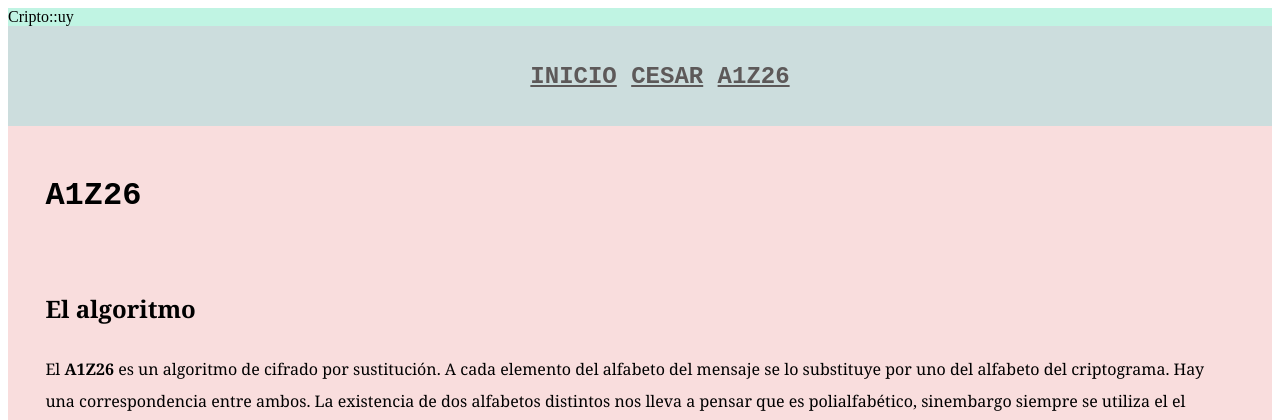
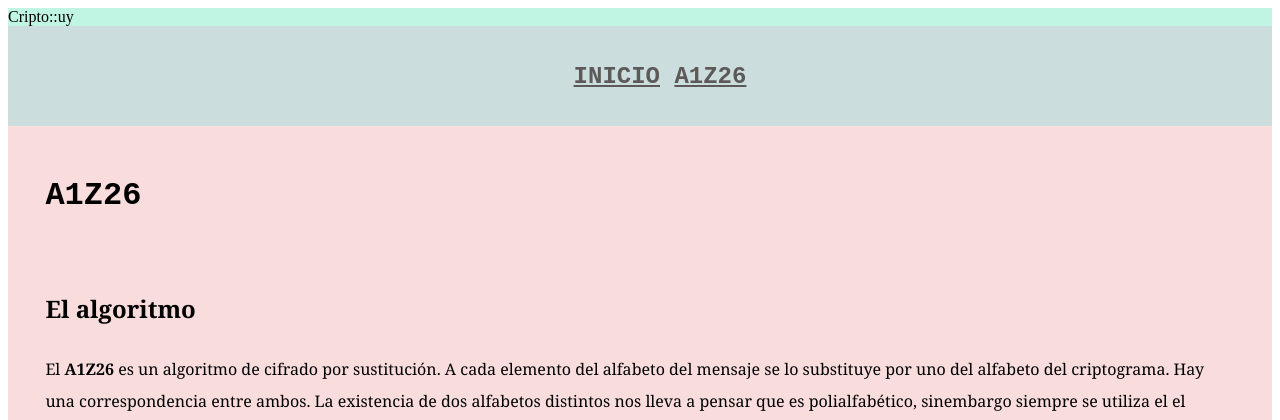
Before and after one commit to jucaacuna/pwebinet, a PHP site: page /a1z26.php in a window 1280 px wide. Shown: the top 420 px of the page. Run offline with PHP 8.4, Linux system fonts and the light colour scheme.

Commit message:
Se elimina cesar. Se agrega varaible para poder ver la ip del cliente desde gcloud.

```diff
--- a/a1z26.php
+++ b/a1z26.php
@@ -11,7 +11,7 @@
 		<article>
 			<h2>El algoritmo</h2>
 			<p>El <strong>A1Z26</strong> es un algoritmo de cifrado por sustitución. A cada elemento del alfabeto del mensaje se lo substituye por uno del alfabeto del criptograma. Hay una correspondencia entre ambos. La existencia de dos alfabetos distintos nos lleva a pensar que es polialfabético, sinembargo siempre se utiliza el el mismo alfabeto para cifrar. Por tanto decimos que es monoalfabético. </p>
-            <p>El alfabeto(mensaje) es: A,B,C,D,E,F,G,H,I,J,K,L,M,N,O,P,Q,R,S,T,U,V,W,X,Y,Z y el alfabeto(criptograma) es: 1,2,3,4,5,6,7,8,9,10,11,12,13,14,15,16,17,18,19,20,21,22,23,24,25,26.</p>
+            <p>El alfabeto(mensaje) es: A, B, C, D, E, F, G, H, I, J, K, L, M, N, O, P, Q, R, S, T, U, V, W, X, Y, Z y el alfabeto(criptograma) es: 1, 2, 3, 4, 5, 6, 7, 8, 9, 10, 11, 12, 13, 14, 15, 16, 17, 18, 19, 20, 21, 22, 23, 24, 25, 26.</p>
 			<p>No hay clave. En este algoritmo no existe clave de cifrado.</p>
             <p>Debilidades del algoritmo: es fragil al analisis de incidencias. Es decir, sabiendo la frecuencia con la que aparecen las letras en el idioma espanol, se puede analizar el criptograma para buscar la mismas frecuencias. Para dejar esto en evidencia, se incluyo un conteo de las incidencias de las letras en el mensaje  de los numeros en el criptograma. Como se podra observar, la relacion es clara. En conclusion, el algoritmo es muy debil ante este ataque.</p>
 		</article>
--- a/miMenu.php
+++ b/miMenu.php
@@ -8,7 +8,6 @@ echo
     <nav>
         <ul>
             <li> <a href="./">INICIO</a></li>
-            <li> <a href="./cesar.php"> CESAR</a></li>
             <li> <a href="./a1z26.php"> A1Z26</a></li>
         </ul>
     </nav>';
```
